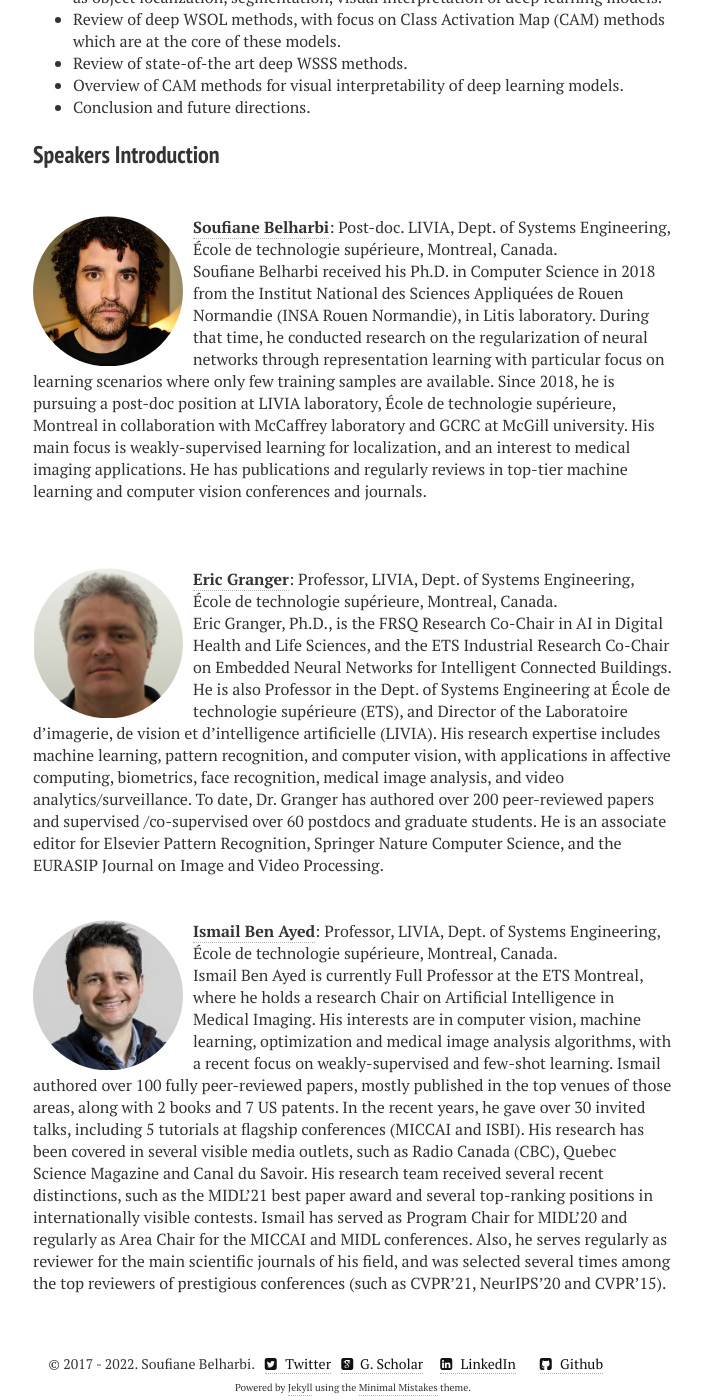
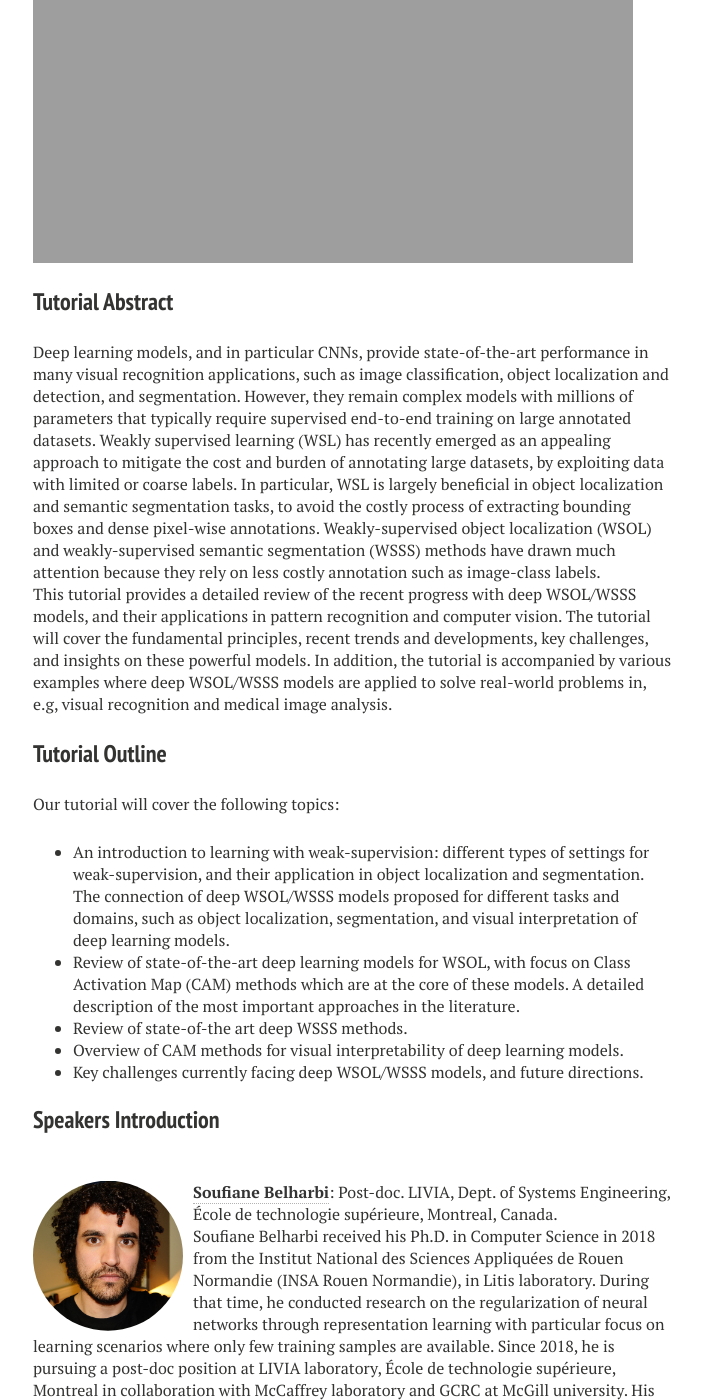
Before and after one commit to sbelharbi/sbelharbi.github.io, a Jekyll site: the page built from icpr-tutorial-2022-wsl.md, in a window 1280 px wide and 1400 px high, scrolled down 795 px. Shown: the whole window, without its empty margins (287-989 px from the left). Built offline with Jekyll 4.4.1, drawn with Linux system fonts in a browser that asks for light colours; nearby versions of some CDN libraries; some of the changed text lies outside the part shown.

Commit message:
update icpr tuto

```diff
--- a/icpr-tutorial-2022-wsl.md
+++ b/icpr-tutorial-2022-wsl.md
@@ -12,20 +12,28 @@
 **Registration**: Click [here](https://www.icpr2022.com/registration/).
 
 
+<!-- <img src="{{ site.url }}/images/{{ site.owner.avatar }}"
+alt="Soufiane Belharbi"
+style="float: left; margin-right: 10px;width:150px; clip-path: circle();" /> -->
+
+<img src="{{ site.url }}/images/obj-loc-cub.png" alt="glas-results" width="600">
+<img src="{{ site.url }}/images/cam-cancer-glas.png" alt="glas-results" width="600">
+
 ### Tutorial Abstract
 
-Deep learning (DL) models, and in particular CNNs, provide state-of-the-art performance in many visual recognition applications, such as image classification and object localization, and segmentation. However, they remain complex  models with millions of parameters that typically require supervised end-to-end training on large annotated datasets. Weakly supervised learning (WSL) has recently emerged as an appealing approach to mitigate the cost and burden of annotating large datasets, by exploiting data with limited or coarse labels. In particular, WSL is largely beneficial in object localization and semantic segmentation tasks, to avoid a  costly annotation process, to extract bounding boxes and dense segmentation. Weakly-supervised object localization (WSOL) and weakly-supervised semantic segmentation (WSSS) methods have drawn much attention because they rely on less costly annotation such as image-class labels.
+Deep learning models, and in particular CNNs, provide state-of-the-art performance in many visual recognition applications, such as image classification, object localization and detection, and segmentation. However, they remain complex models with millions of parameters that typically require supervised end-to-end training on large annotated datasets. Weakly supervised learning (WSL) has recently emerged as an appealing approach to mitigate the cost and burden of annotating large datasets, by exploiting data with limited or coarse labels. In particular, WSL is largely beneficial in object localization and semantic segmentation tasks, to avoid the costly process of extracting bounding boxes and dense pixel-wise annotations. Weakly-supervised object localization (WSOL) and weakly-supervised semantic segmentation (WSSS) methods have drawn much attention because they rely on less costly annotation such as image-class labels.
 
-In this tutorial, we aim to provide a review of the recent progress with deep WSOL/WSSS models, and their applications in pattern recognition and computer vision. We will highlight recent trends, advantages and drawbacks, and key insights on these powerful models. In addition, we discuss current challenges facing both tasks.
+This tutorial provides a detailed review of the recent progress with deep WSOL/WSSS models, and their applications in pattern recognition and computer vision. The tutorial will cover the fundamental principles, recent trends and developments, key challenges, and insights on these powerful models. In addition, the tutorial is accompanied by various examples where deep WSOL/WSSS models are applied to solve real-world problems in, e.g, visual recognition and medical image analysis.
 
 ### Tutorial Outline
 
 Our tutorial will cover the following topics:
-- A general introduction to learning with weak-supervision: different types of settings for weak-supervision, and their application in localization and segmentation. Inter-connection of WSOL/WSSS models proposed for different tasks and domains, such as object localization, segmentation, visual interpretation of deep learning models.
-- Review of deep WSOL methods, with focus on Class Activation Map (CAM) methods which are at the  core of these models.
+- An introduction to learning with weak-supervision: different types of settings for weak-supervision, and their application in object localization and segmentation. The connection of deep WSOL/WSSS models proposed for different tasks and domains, such as object localization, segmentation, and visual interpretation of deep learning models.
+- Review of state-of-the-art deep learning models for WSOL, with focus on Class Activation Map (CAM) methods which are at the core of these models. A detailed description of the most important approaches in the literature.
 - Review of state-of-the art deep WSSS methods.
 - Overview of CAM methods for visual interpretability of deep learning models.
-- Conclusion and future directions.
+- Key challenges currently facing deep WSOL/WSSS models, and future directions.
+
 
 ### Speakers Introduction
 
@@ -37,7 +45,7 @@
 [**Soufiane Belharbi**](https://sbelharbi.github.io/):
 Post-doc. LIVIA, Dept. of Systems Engineering,  École de technologie supérieure, Montreal, Canada.
 
-Soufiane Belharbi received his Ph.D. in Computer Science in 2018 from the Institut National des Sciences Appliquées de Rouen Normandie (INSA Rouen Normandie), in Litis laboratory. During that time, he conducted research on the regularization of neural networks through representation learning with particular focus on learning scenarios where only few training samples are available. Since 2018, he is pursuing a post-doc position at LIVIA laboratory, École de technologie supérieure, Montreal in collaboration with McCaffrey laboratory and GCRC at McGill university. His main focus is weakly-supervised learning for localization, and an interest to medical imaging applications. He has publications and regularly reviews in top-tier machine learning and computer vision conferences and journals.
+Soufiane Belharbi received his Ph.D. in Computer Science in 2018 from the Institut National des Sciences Appliquées de Rouen Normandie (INSA Rouen Normandie), in Litis laboratory. During that time, he conducted research on the regularization of neural networks through representation learning with particular focus on learning scenarios where only few training samples are available. Since 2018, he is pursuing a post-doc position at LIVIA laboratory, École de technologie supérieure, Montreal in collaboration with McCaffrey laboratory and GCRC at McGill university. His main focus is weakly-supervised learning for localization, and an interest in medical imaging applications. He has publications, and regularly reviews in top-tier machine learning and computer vision conferences and journals.
 
 <br />
 <br />
@@ -50,7 +58,7 @@
 
 [**Eric Granger**](https://www.etsmtl.ca/en/research/professors/egranger): Professor, LIVIA, Dept. of Systems Engineering,  École de technologie supérieure, Montreal, Canada.
 
-Eric Granger, Ph.D., is the FRSQ Research Co-Chair in AI in Digital Health and Life Sciences, and the ETS Industrial Research Co-Chair on Embedded Neural Networks for Intelligent Connected Buildings. He is also Professor in the Dept. of Systems Engineering at École de technologie supérieure (ETS), and Director of the Laboratoire d’imagerie, de vision et d’intelligence artificielle (LIVIA). His research expertise includes machine learning, pattern recognition, and computer vision, with applications in affective computing, biometrics, face recognition, medical image analysis, and video analytics/surveillance.  To date, Dr. Granger has authored over 200 peer-reviewed papers and supervised /co-supervised over 60 postdocs and graduate students. He is an associate editor for Elsevier Pattern Recognition, Springer Nature Computer Science, and the EURASIP Journal on Image and Video Processing.
+Eric Granger, Ph.D., is the FRSQ Research Co-Chair in AI in Digital Health and Life Sciences, and the ETS-Distech Industrial Research Co-Chair on Embedded Neural Networks for Intelligent Connected Buildings. He is also Professor in the Dept. of Systems Engineering at École de technologie supérieure (ETS), and Director of the Laboratoire d’imagerie, de vision et d’intelligence artificielle (LIVIA). His research expertise includes machine learning, pattern recognition, and computer vision, and in particular domain adaptation and weakly-supervised learning, with applications in affective computing, biometrics, face analysis and recognition, medical image analysis, and video analytics and surveillance. To date, Dr. Granger has authored over 200 peer-reviewed papers and supervised /co-supervised over 65 postdocs and graduate students. He is an associate editor for Elsevier Pattern Recognition, Springer Nature Computer Science, and the EURASIP Journal on Image and Video Processing, and a regular contributor (submissions, reviews and organization) in top-tier conferences and journals in his field of expertise.
 
 <br />
 <br />
@@ -61,4 +69,4 @@
 
 [**Ismail Ben Ayed**](http://profs.etsmtl.ca/ibenayed/): Professor, LIVIA, Dept. of Systems Engineering,  École de technologie supérieure, Montreal, Canada.
 
-Ismail Ben Ayed is currently Full Professor at the ETS Montreal, where he holds a research Chair on Artificial Intelligence in Medical Imaging. His interests are in computer vision, machine learning, optimization and medical image analysis algorithms, with a recent focus on weakly-supervised and few-shot learning. Ismail authored over 100 fully peer-reviewed papers, mostly published in the top venues of those areas, along with 2 books and 7 US patents.  In the recent years, he gave over 30 invited talks, including 5 tutorials at flagship conferences (MICCAI and ISBI). His research has been covered in several visible media outlets, such as Radio Canada (CBC), Quebec Science Magazine and Canal du Savoir. His research team received several recent distinctions, such as the MIDL’21 best paper award and several top-ranking positions in internationally visible contests. Ismail has served as Program Chair for MIDL’20 and regularly as Area Chair for the MICCAI and MIDL conferences. Also, he serves regularly as reviewer for the main scientific journals of his field, and was selected several times among the top reviewers of prestigious conferences (such as CVPR’21, NeurIPS’20 and CVPR’15).
+Ismail Ben Ayed is currently Full Professor at the ETS Montreal, where he holds a research Chair on Artificial Intelligence in Medical Imaging. His interests are in computer vision, machine learning, optimization and medical image analysis algorithms, with a recent focus on weakly-supervised and few-shot learning. Ismail authored over 100 fully peer-reviewed papers, mostly published in the top venues of those areas, along with 2 books and 7 US patents. In the recent years, he gave over 30 invited talks, including 5 tutorials at flagship conferences (MICCAI and ISBI). His research has been covered in several visible media outlets, such as Radio Canada (CBC), Quebec Science Magazine and Canal du Savoir. His research team received several recent distinctions, such as the MIDL’21 best paper award and several top-ranking positions in internationally visible contests. Ismail has served as Program Chair for MIDL’20 and regularly as Area Chair for the MICCAI and MIDL conferences. Also, he serves regularly as reviewer for the main scientific journals of his field, and was selected several times among the top reviewers of prestigious conferences (such as CVPR’21, NeurIPS’20 and CVPR’15).
```
Also changed, not shown: images/obj-loc-cub.png (added), 1 other file.
